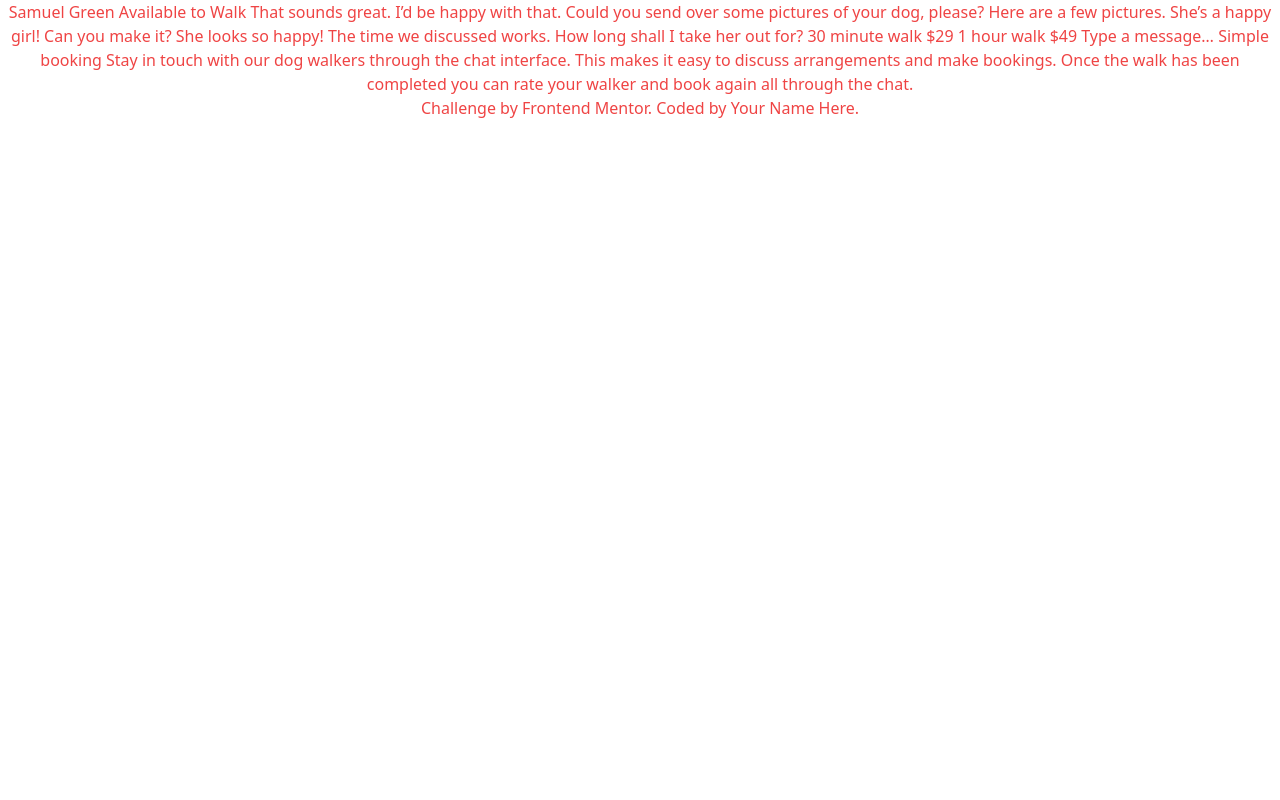
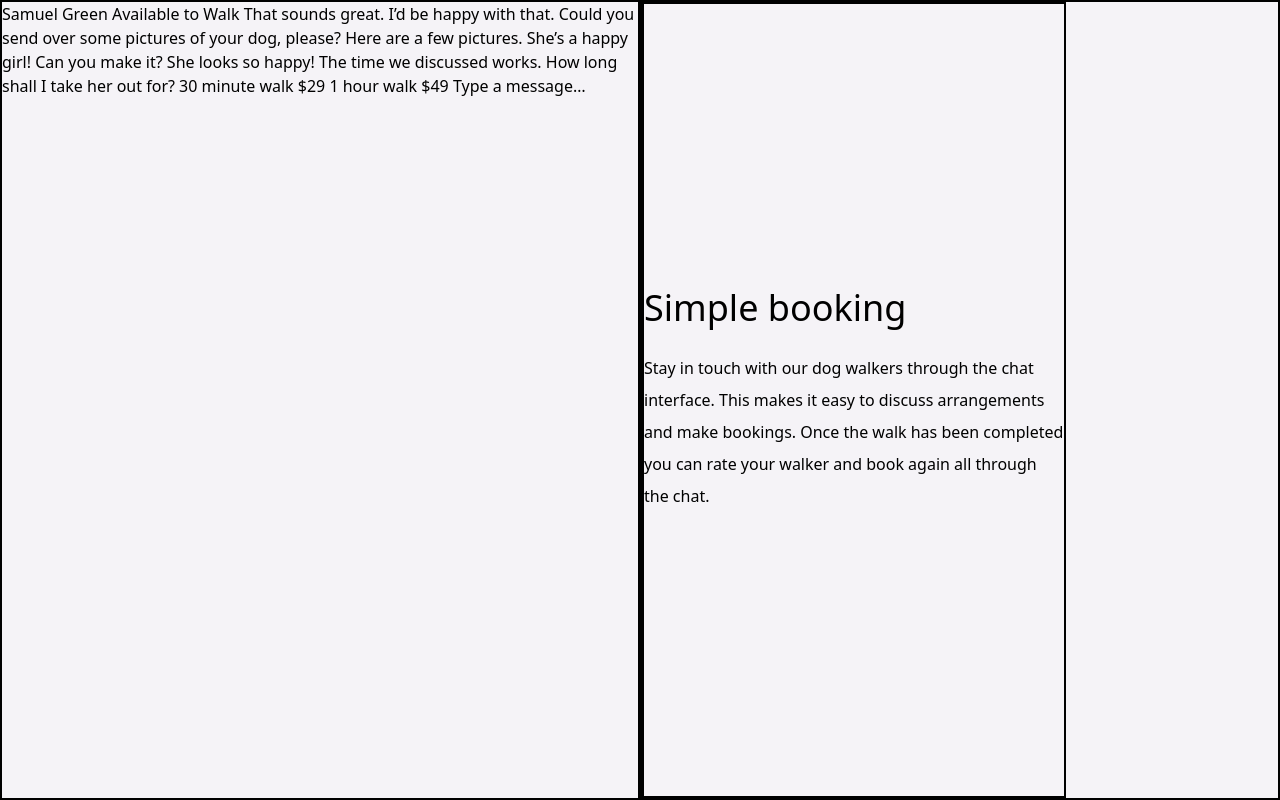
Before and after one commit to ShreeraamGit/chat-app-css-illustration-master, a plain HTML site: page index.html in a window 1280 px wide. Drawn offline with Linux system fonts and the light colour scheme.

Commit message:
Second commit

```diff
--- a/index.html
+++ b/index.html
@@ -12,17 +12,25 @@
 
     <!-- Feel free to remove these styles or customise in your own stylesheet 👍 -->
     <link rel="stylesheet" href="app.css">
+    <link rel="preconnect" href="https://fonts.googleapis.com">
+    <link rel="preconnect" href="https://fonts.gstatic.com" crossorigin>
+    <link href="https://fonts.googleapis.com/css2?family=Open+Sans:ital,wght@0,300;0,400;0,500;0,600;0,700;0,800;1,300;1,400;1,500;1,600;1,700;1,800&family=Poppins:ital,wght@0,100;0,200;0,300;0,400;0,500;0,600;0,700;0,800;0,900;1,100;1,200;1,300;1,400;1,500;1,600;1,700;1,800;1,900&family=Raleway:ital,wght@0,100;0,200;0,300;0,400;0,500;0,600;0,700;0,800;0,900;1,100;1,200;1,300;1,400;1,500;1,600;1,700;1,800;1,900&family=Rubik:wght@400;500;700&display=swap"
+        rel="stylesheet">
 </head>
 
-<body class="text-center text-red-500">
-
-    Samuel Green Available to Walk That sounds great. I’d be happy with that. Could you send over some pictures of your dog, please? Here are a few pictures. She’s a happy girl! Can you make it? She looks so happy! The time we discussed works. How long shall
-    I take her out for? 30 minute walk $29 1 hour walk $49 Type a message… Simple booking Stay in touch with our dog walkers through the chat interface. This makes it easy to discuss arrangements and make bookings. Once the walk has been completed you
-    can rate your walker and book again all through the chat.
-
-    <div class="attribution">
-        Challenge by <a href="https://www.frontendmentor.io?ref=challenge" target="_blank">Frontend Mentor</a>. Coded by <a href="#">Your Name Here</a>.
-    </div>
+<body class="overflow-hidden bg-main-bg font-body">
+    <section id="main-box" class="flex flex-row">
+        <div id="box-1" class="w-2/3 h-screen border-2 border-black">
+            <h1>Samuel Green Available to Walk That sounds great. I’d be happy with that. Could you send over some pictures of your dog, please? Here are a few pictures. She’s a happy girl! Can you make it? She looks so happy! The time we discussed works.
+                How long shall I take her out for? 30 minute walk $29 1 hour walk $49 Type a message… </h1>
+        </div>
+        <div id="box-2" class="flex w-2/3 h-screen border-2 border-black ">
+            <div id="content" class="flex flex-col justify-center w-2/3 h-auto leading-8 border-2 border-black">
+                <h1 class="mb-6 text-4xl font-medium">Simple booking</h1>
+                <p>Stay in touch with our dog walkers through the chat interface. This makes it easy to discuss arrangements and make bookings. Once the walk has been completed you can rate your walker and book again all through the chat.</p>
+            </div>
+        </div>
+    </section>
 </body>
 
 </html>
--- a/tailwindcss/tailwind.config.js
+++ b/tailwindcss/tailwind.config.js
@@ -3,7 +3,18 @@ module.exports = {
     purge: ["../*.html"],
     content: [],
     theme: {
-        extend: {},
+        backgroundColor: theme => ({
+            ...theme('colors'),
+            'main-bg': 'hsl(270, 20%, 96%)',
+        })
+    },
+    fontFamily: {
+        'body': ["'Rubik', sans-serif;"],
+    },
+    textColor: {
+        'rightHeading': "hsl(271, 36%, 24%)",
     },
     plugins: [],
 }
+plugins: [],
+}
```
Also changed, not shown: app.css.
